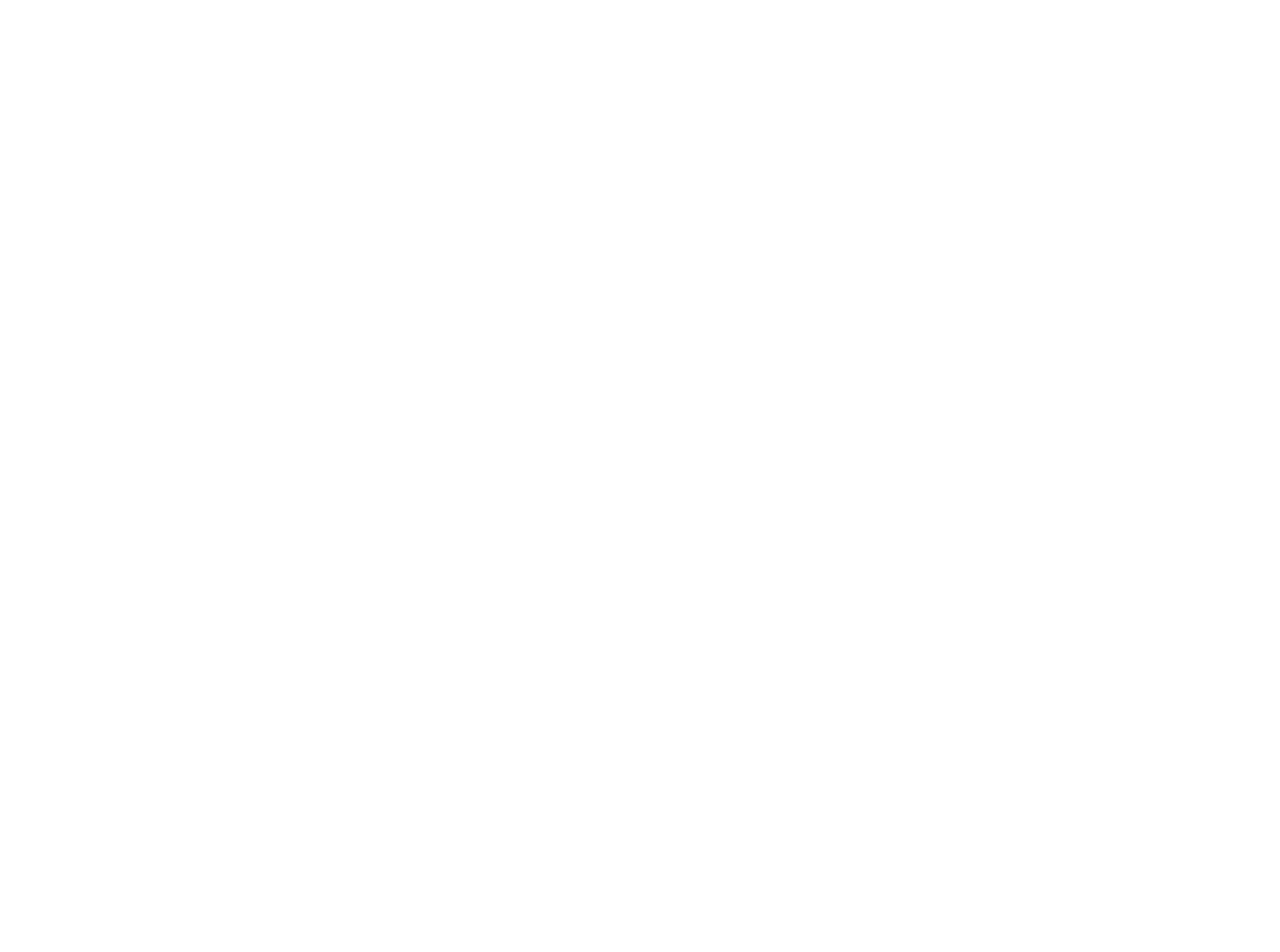
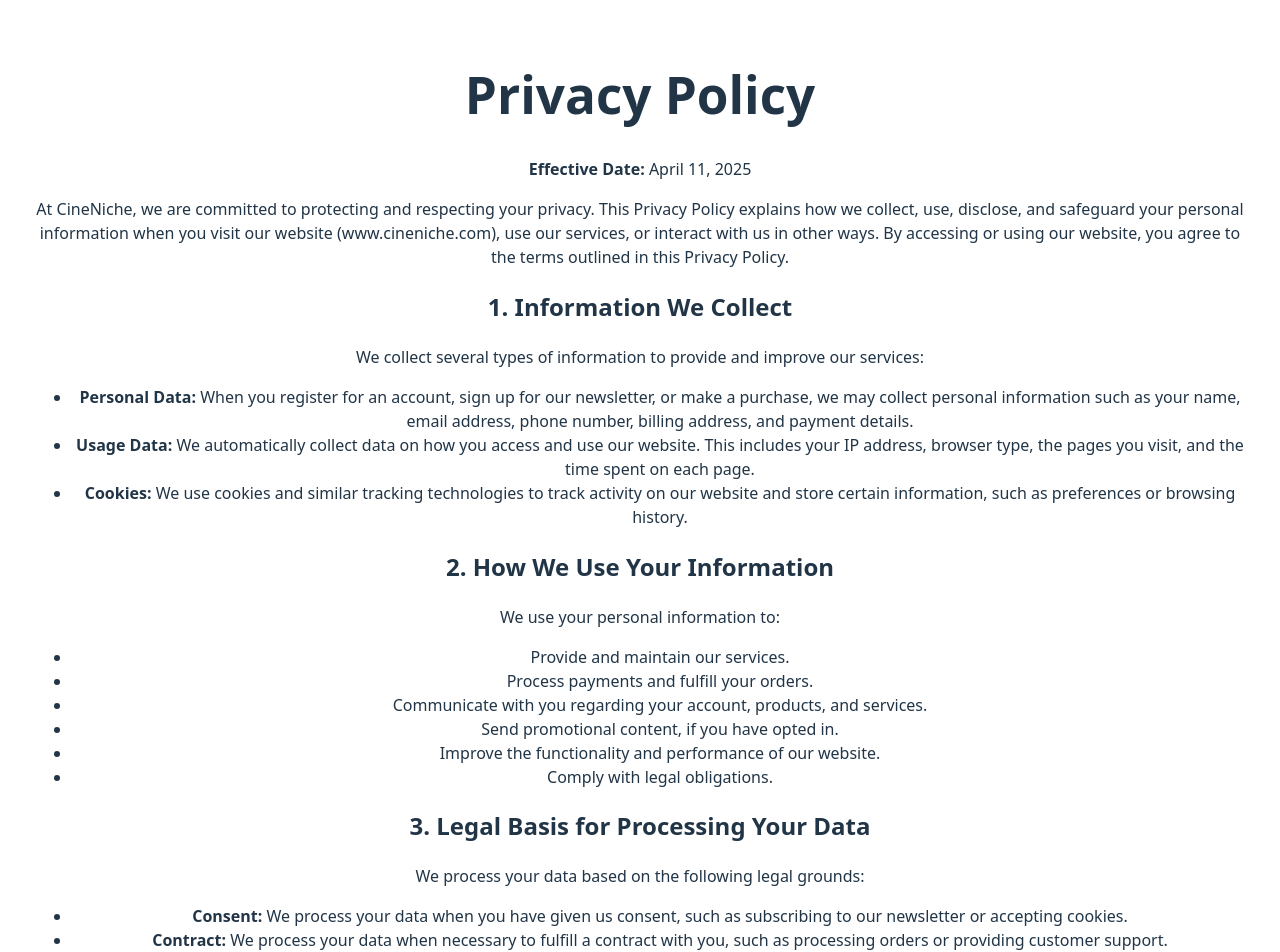
Before and after one commit to nathanfelix72/CineNiche, a React (Vite) app in the folder frontend/: page /privacy-policy in a window 1280 px wide. Before the commit this address had no page. Shown: the top 952 px of the page. Before the commit the page ends 800 px from the top, so only its background shows below. Built offline with nearby package versions, Linux system fonts and the light colour scheme.

Commit message:
Privacy policy

```diff
--- a/frontend/src/App.tsx
+++ b/frontend/src/App.tsx
@@ -1,6 +1,7 @@
 import './App.css';
 import { BrowserRouter as Router, Routes, Route } from 'react-router-dom';
 import AdminMoviesPage from './pages/AdminMoviesPage';
+import PrivacyPolicy from './pages/PrivacyPolicy';
 
 function App() {
   return (
@@ -9,6 +10,7 @@
         <Routes>
           <Route path="/" element={<AdminMoviesPage />} />
           <Route path="/adminmovies" element={<AdminMoviesPage />} />
+          <Route path="/privacy-policy" element={<PrivacyPolicy />} />
         </Routes>
       </Router>
     </>
--- a/frontend/src/components/EditMovieForm.tsx
+++ b/frontend/src/components/EditMovieForm.tsx
@@ -157,7 +157,7 @@
       <label>
         Rating:
         <input
-          type="number"
+          type="text"
           name="rating"
           value={formData.rating}
           onChange={handleChange}
@@ -166,7 +166,7 @@
       <label>
         Duration:
         <input
-          type="number"
+          type="text"
           name="duration"
           value={formData.duration}
           onChange={handleChange}
--- a/frontend/src/components/NewMovieForm.tsx
+++ b/frontend/src/components/NewMovieForm.tsx
@@ -182,7 +182,7 @@
       <label>
         Rating:
         <input
-            type="number"
+            type="text"
             name="rating"
             value={formData.rating}
             onChange={handleChange}
@@ -191,7 +191,7 @@
       <label>
         Duration:
         <input
-            type="number"
+            type="text"
             name="duration"
             value={formData.duration}
             onChange={handleChange}
--- a/frontend/src/components/Pagination.tsx
+++ b/frontend/src/components/Pagination.tsx
@@ -1,3 +1,5 @@
+import { useState } from 'react';
+
 interface PaginationProps {
   currentPage: number;
   totalPages: number;
@@ -13,29 +15,78 @@
   onPageChange,
   onPageSizeChange,
 }: PaginationProps) => {
+  const [pageInput, setPageInput] = useState(currentPage.toString());
+
+  const handlePageInputChange = (e: React.ChangeEvent<HTMLInputElement>) => {
+    const value = e.target.value;
+    if (value === '' || /^\d+$/.test(value)) {
+      setPageInput(value);
+    }
+  };
+
+  const handlePageJump = () => {
+    const pageNumber = parseInt(pageInput, 10);
+    if (pageNumber >= 1 && pageNumber <= totalPages) {
+      onPageChange(pageNumber);
+    } else {
+      alert(`Page must be between 1 and ${totalPages}`);
+    }
+  };
+
   return (
-    <div className="flex item-center justify-center mt-4">
+    <div className="flex flex-col items-center justify-center mt-4">
+      <div className="flex items-center">
         <button
           disabled={currentPage === 1}
           onClick={() => onPageChange(currentPage - 1)}
         >
           Previous
         </button>
-      {[...Array(totalPages)].map((_, i) => (
+
+        {/* Page Numbers */}
+        {[...Array(totalPages)].map((_, i) => {
+          const pageNumber = i + 1;
+          if (
+            pageNumber === currentPage - 1 ||
+            pageNumber === currentPage + 1 ||
+            pageNumber === currentPage ||
+            pageNumber === 1 ||
+            pageNumber === totalPages
+          ) {
+            return (
               <button
-          key={i + 1}
-          onClick={() => onPageChange(i + 1)}
-          disabled={currentPage === i + 1}
+                key={pageNumber}
+                onClick={() => onPageChange(pageNumber)}
+                disabled={currentPage === pageNumber}
               >
-          {i + 1}
+                {pageNumber}
               </button>
-      ))}
+            );
+          }
+          return null;
+        })}
+
         <button
           disabled={currentPage === totalPages}
           onClick={() => onPageChange(currentPage + 1)}
         >
           Next
         </button>
+      </div>
+
+      {/* Page Input Field and Go Button on a new line */}
+      <div className="mt-2">
+        <input
+          type="text"
+          value={pageInput}
+          onChange={handlePageInputChange}
+          onBlur={handlePageJump}
+          className="ml-2 w-16 text-center"
+          maxLength={5}
+        />
+        <button onClick={handlePageJump}>Go</button>
+      </div>
+
       <br />
       <label>
         Results per page:
@@ -50,7 +101,7 @@
           <option value="10">10</option>
           <option value="20">20</option>
         </select>
-      </label>{' '}
+      </label>
     </div>
   );
 };
--- /dev/null
+++ b/frontend/src/pages/PrivacyPolicy.tsx
@@ -0,0 +1,94 @@
+const PrivacyPolicy = () => {
+  return (
+    <div className="container mx-auto px-4 py-8">
+      <h1 className="text-3xl font-bold mb-4">Privacy Policy</h1>
+      <p><strong>Effective Date:</strong> April 11, 2025</p>
+
+      <p>
+        At CineNiche, we are committed to protecting and respecting your privacy. This Privacy Policy explains how we collect, use, disclose, and safeguard your personal information when you visit our website (www.cineniche.com), use our services, or interact with us in other ways.
+        By accessing or using our website, you agree to the terms outlined in this Privacy Policy.
+      </p>
+
+      <h2 className="text-2xl font-semibold mt-4">1. Information We Collect</h2>
+      <p>
+        We collect several types of information to provide and improve our services:
+      </p>
+      <ul className="list-disc ml-6">
+        <li><strong>Personal Data:</strong> When you register for an account, sign up for our newsletter, or make a purchase, we may collect personal information such as your name, email address, phone number, billing address, and payment details.</li>
+        <li><strong>Usage Data:</strong> We automatically collect data on how you access and use our website. This includes your IP address, browser type, the pages you visit, and the time spent on each page.</li>
+        <li><strong>Cookies:</strong> We use cookies and similar tracking technologies to track activity on our website and store certain information, such as preferences or browsing history.</li>
+      </ul>
+
+      <h2 className="text-2xl font-semibold mt-4">2. How We Use Your Information</h2>
+      <p>We use your personal information to:</p>
+      <ul className="list-disc ml-6">
+        <li>Provide and maintain our services.</li>
+        <li>Process payments and fulfill your orders.</li>
+        <li>Communicate with you regarding your account, products, and services.</li>
+        <li>Send promotional content, if you have opted in.</li>
+        <li>Improve the functionality and performance of our website.</li>
+        <li>Comply with legal obligations.</li>
+      </ul>
+
+      <h2 className="text-2xl font-semibold mt-4">3. Legal Basis for Processing Your Data</h2>
+      <p>We process your data based on the following legal grounds:</p>
+      <ul className="list-disc ml-6">
+        <li><strong>Consent:</strong> We process your data when you have given us consent, such as subscribing to our newsletter or accepting cookies.</li>
+        <li><strong>Contract:</strong> We process your data when necessary to fulfill a contract with you, such as processing orders or providing customer support.</li>
+        <li><strong>Legitimate Interests:</strong> We process your data to pursue our legitimate business interests, such as improving our website and services.</li>
+      </ul>
+
+      <h2 className="text-2xl font-semibold mt-4">4. Data Retention</h2>
+      <p>We will retain your personal information only for as long as is necessary for the purposes set out in this Privacy Policy, or as required by law.</p>
+
+      <h2 className="text-2xl font-semibold mt-4">5. Your Data Protection Rights</h2>
+      <p>As a data subject, you have the following rights under the GDPR:</p>
+      <ul className="list-disc ml-6">
+        <li><strong>Right to Access:</strong> You can request copies of your personal data.</li>
+        <li><strong>Right to Rectification:</strong> You can request corrections to inaccurate or incomplete data.</li>
+        <li><strong>Right to Erasure:</strong> You can request the deletion of your personal data, under certain conditions.</li>
+        <li><strong>Right to Restrict Processing:</strong> You can request the restriction of processing your personal data, under certain conditions.</li>
+        <li><strong>Right to Data Portability:</strong> You can request the transfer of your personal data to another organization, under certain conditions.</li>
+        <li><strong>Right to Object:</strong> You can object to processing based on legitimate interests, direct marketing, or automated decision-making.</li>
+      </ul>
+      <p>To exercise any of these rights, please contact us at <strong>privacy@cineniche.com</strong>.</p>
+
+      <h2 className="text-2xl font-semibold mt-4">6. Data Security</h2>
+      <p>
+        We implement appropriate technical and organizational measures to protect your personal data from unauthorized access, use, or disclosure. However, please note that no method of transmission over the internet is 100% secure.
+      </p>
+
+      <h2 className="text-2xl font-semibold mt-4">7. Sharing Your Data</h2>
+      <p>We do not share your personal data with third parties, except in the following cases:</p>
+      <ul className="list-disc ml-6">
+        <li><strong>Service Providers:</strong> We may share your data with trusted third-party service providers who assist us in operating our website and services, such as payment processors, hosting providers, or email service providers.</li>
+        <li><strong>Legal Requirements:</strong> We may disclose your information if required to do so by law or to protect our legal rights.</li>
+      </ul>
+
+      <h2 className="text-2xl font-semibold mt-4">8. International Transfers</h2>
+      <p>
+        Your data may be transferred to and maintained on computers located outside your state, province, or country where data protection laws may differ. By using our services, you consent to the transfer of your data to countries outside your country of residence.
+      </p>
+
+      <h2 className="text-2xl font-semibold mt-4">9. Children’s Privacy</h2>
+      <p>
+        Our website and services are not intended for individuals under the age of 16. We do not knowingly collect personal data from children under 16. If we learn that we have collected personal data from a child under 16, we will take steps to delete that information.
+      </p>
+
+      <h2 className="text-2xl font-semibold mt-4">10. Changes to This Privacy Policy</h2>
+      <p>
+        We may update our Privacy Policy from time to time. Any changes will be posted on this page with an updated effective date. Please review this Privacy Policy periodically for any updates.
+      </p>
+
+      <h2 className="text-2xl font-semibold mt-4">11. Contact Us</h2>
+      <p>
+        If you have any questions about this Privacy Policy or our data practices, please contact us at:
+      </p>
+      <p><strong>CineNiche</strong></p>
+      <p>Email: <strong>privacy@cineniche.com</strong></p>
+      <p>Website: <strong>www.cineniche.com</strong></p>
+    </div>
+  );
+};
+
+export default PrivacyPolicy;
```
Lines whose indentation alone changed are shown as unchanged.
